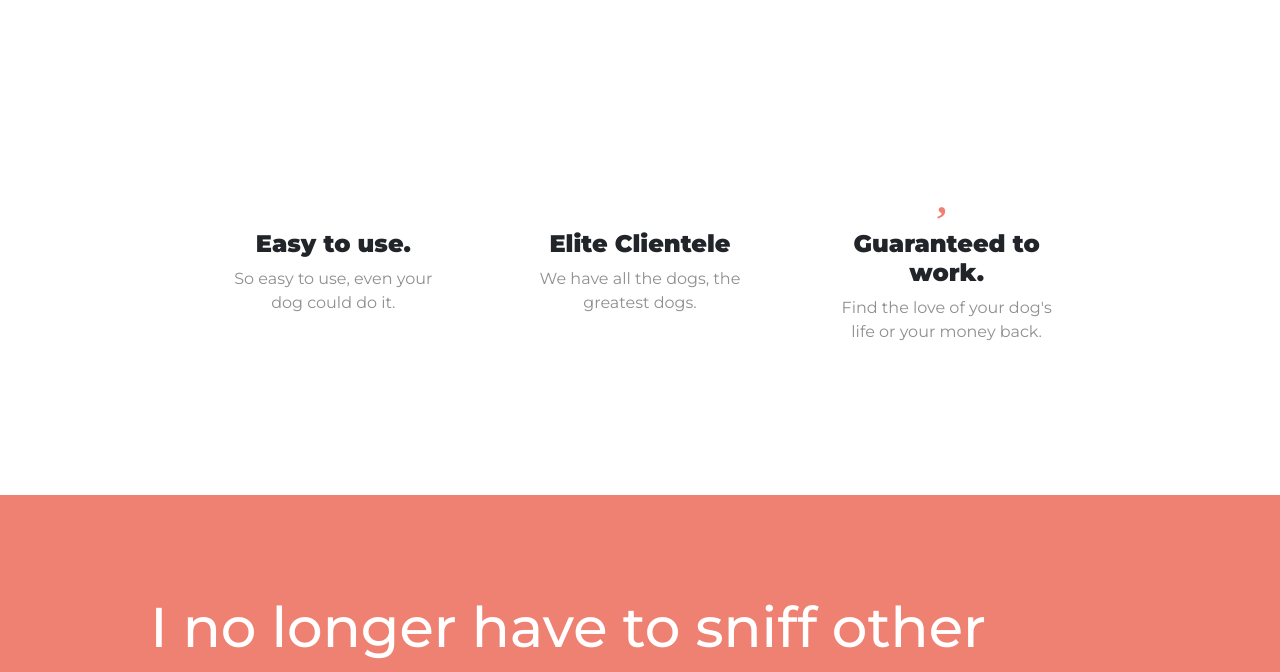
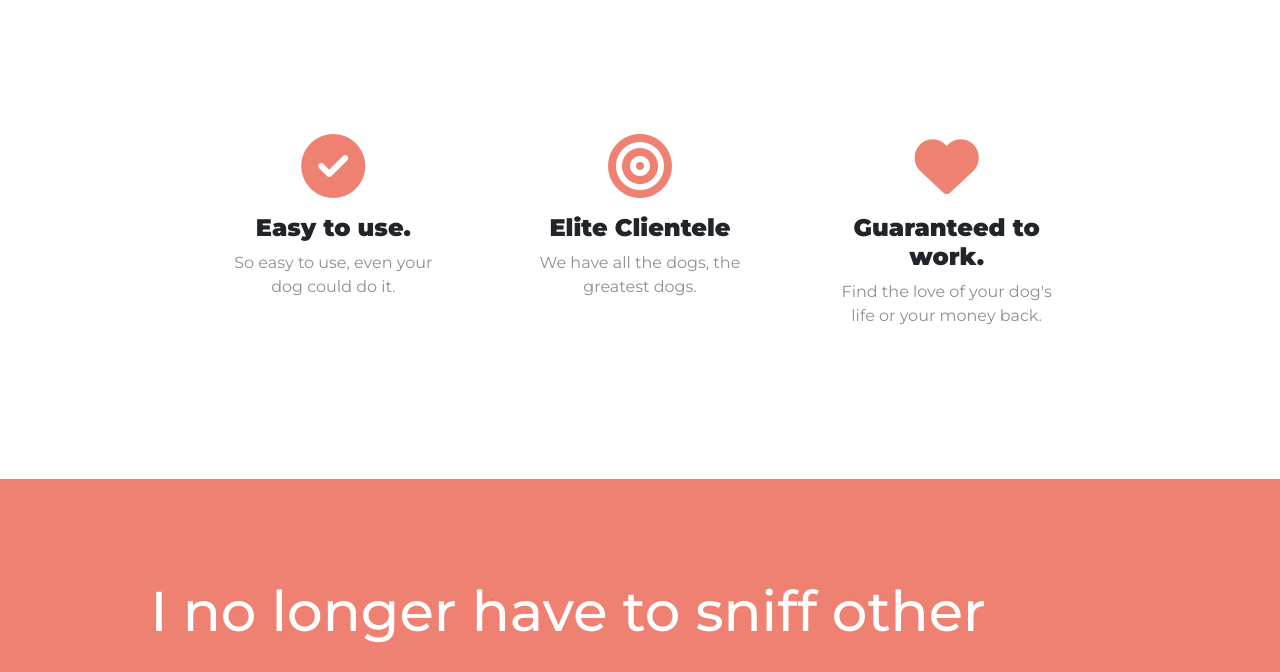
Before and after one commit to ahed1854/tindog-website, a plain HTML site: page index.html in a window 1280 px wide. Shown: the part 572-1244 px from the top of the page. Drawn offline with nearby package versions, Linux system fonts and the light colour scheme.

Commit message:
Update index.html

```diff
--- a/index.html
+++ b/index.html
@@ -5,7 +5,8 @@
         <title>TinDog</title>
         <link href="https://fonts.googleapis.com/css2?family=Montserrat:wght@100;300;400;500;900&family=Ubuntu:wght@300;400;700&display=swap" rel="stylesheet" />
         <link href="https://cdn.jsdelivr.net/npm/bootstrap@5.3.3/dist/css/bootstrap.min.css" rel="stylesheet" integrity="sha384-QWTKZyjpPEjISv5WaRU9OFeRpok6YctnYmDr5pNlyT2bRjXh0JMhjY6hW+ALEwIH" crossorigin="anonymous">
-        <link rel="stylesheet" href="https://cdnjs.cloudflare.com/ajax/libs/font-awesome/4.7.0/css/font-awesome.min.css" />
+        <link rel="stylesheet" href="https://cdnjs.cloudflare.com/ajax/libs/font-awesome/6.5.2/css/all.min.css" integrity="sha512-SnH5WK+bZxgPHs44uWIX+LLJAJ9/2PkPKZ5QiAj6Ta86w+fsb2TkcmfRyVX3pBnMFcV7oQPJkl9QevSCWr3W6A==" crossorigin="anonymous" referrerpolicy="no-referrer" />
+<!--         <link rel="stylesheet" href="https://cdnjs.cloudflare.com/ajax/libs/font-awesome/4.7.0/css/font-awesome.min.css"> -->
         <link rel="stylesheet" type="text/css" media="screen" href="styles.css" />
     </head>
 
```
